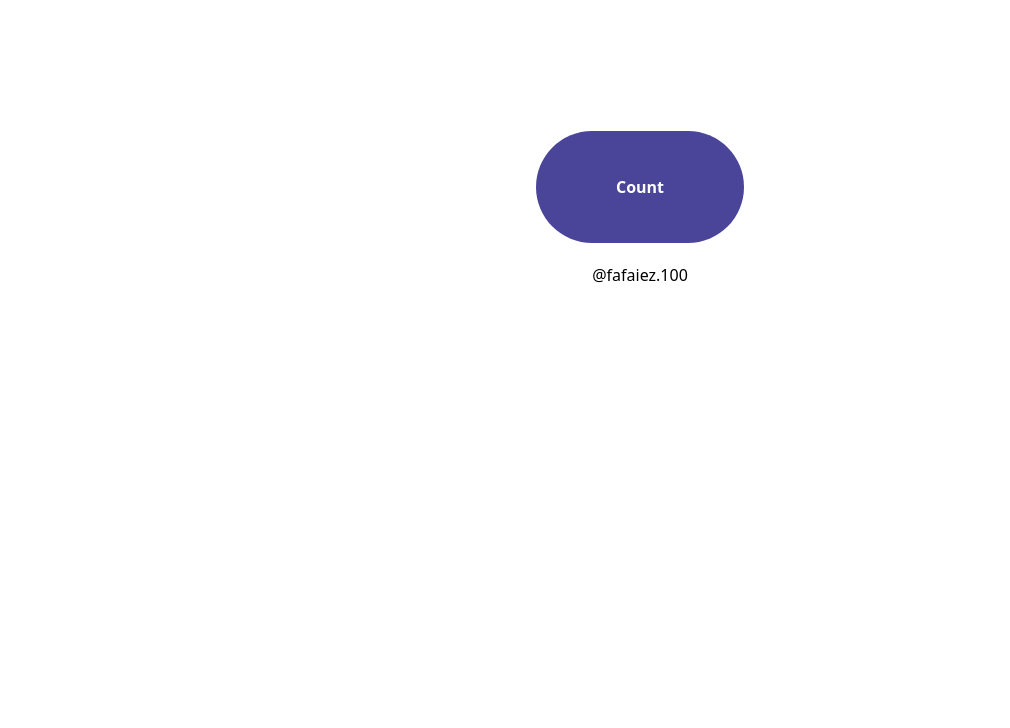
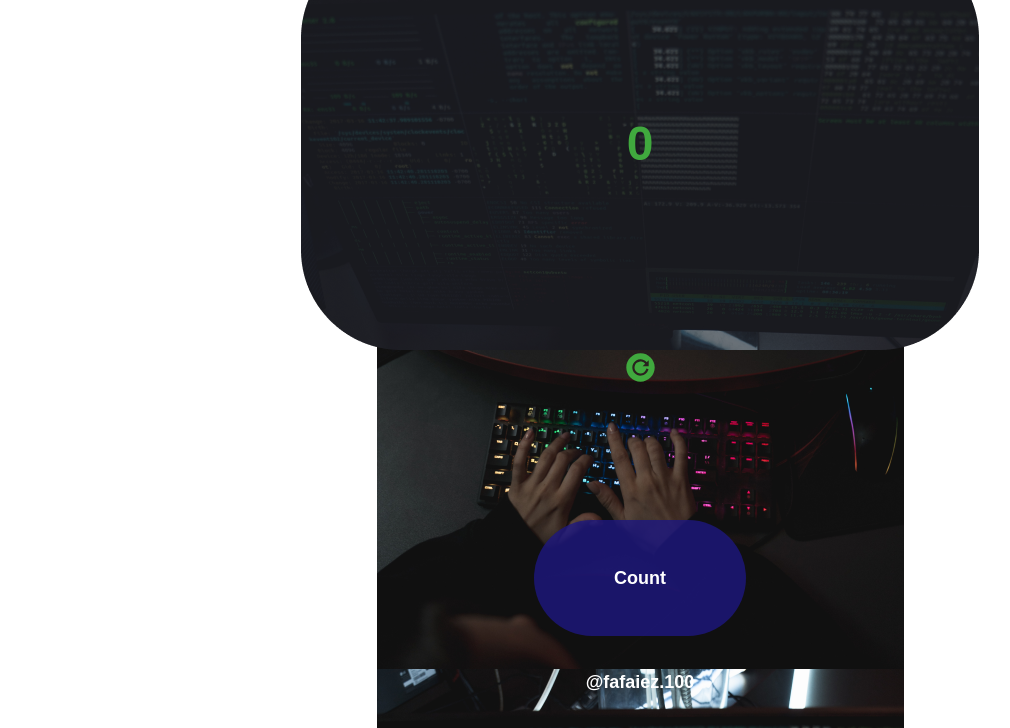
Before and after one commit to akhmadfaizabdulloh/tasbih-digital, a website: page public/index.html in a window 1280 px wide. Shown: the part 190-918 px from the top of the page, without its empty margins (0-1010 px from the left). Before the commit the page ends 800 px from the top, so only its background shows below. Drawn offline with Linux system fonts and the light colour scheme.

Commit message:
update count add

```diff
--- a/public/index.html
+++ b/public/index.html
@@ -7,13 +7,14 @@
   <title>Tasbih Digital</title>
 </head>
 <body>
-    <main class="h-screen bg-center"  style="background-image: url('img/background.png')">
+    <main class=" bg-center bg-repeat-y"  style="background-image: url('img/background.png')">
         <div class="container">
             <div class="flex flex-wrap">
                 <div class="w-full self-center text-center px-4">
                     <div class="relative">
                         <img src="img/screen.png" alt="Screen" class="mx-auto mt-32 bg-local">
-                        <div class="box-content absolute text-5xl text-[#40A93E] top-1/2 left-1/2 -translate-x-1/2 -translate-y-1/2">99999999</div>
+                        <div id="result" class="box-content absolute top-1/2 left-1/2 -translate-x-1/2 -translate-y-1/2 text-greenlight text-right text-5xl font-bold">0</div>
+                        <!-- 99999999 -->
                     </div>
                     <div>
                         <button class="items-center mx-auto">
@@ -24,13 +25,14 @@
                         </button>
                     </div>
 
-                    <button class="bg-[#1D1780CC] rounded-full mx-auto mt-32 py-11 px-20 text-white font-bold">Count</button>
-                    <p class="mx-auto mt-5 ">@fafaiez.100</p>
+                    <button id="add" class="bg-[#1D1780CC] rounded-full mx-auto mt-32 py-11 px-20 text-white font-bold text-lg">Count</button>
+                    <p class="mx-auto mt-8 mb-8 text-white font-semibold text-lg">@fafaiez.100</p>
 
                 </div>
             </div>
         </div>
 
     </main>
+    <script src="js/script.js"></script>
 </body>
 </html>
--- /dev/null
+++ b/public/js/script.js
@@ -0,0 +1,5 @@
+document.getElementById('add').addEventListener('click', function() {
+	const result = document.getElementById('result');
+
+  result.innerText = Number(result.innerText) + 1;
+});
--- a/src/input.css
+++ b/src/input.css
@@ -1,3 +1,9 @@
 @tailwind base;
 @tailwind components;
 @tailwind utilities;
+
+@import url('https://fonts.googleapis.com/css2?family=Poppins:ital,wght@0,100;0,200;0,300;0,400;0,500;0,600;0,700;0,900;1,100;1,200;1,300;1,400;1,500;1,600;1,700;1,800;1,900&display=swap');
+
+body {
+    font-family: 'Poppins', sans-serif;
+}
--- a/tailwind.config.js
+++ b/tailwind.config.js
@@ -8,18 +8,13 @@ module.exports = {
     },
     extend: {
       colors: {
-        primary: '#14b8a6',
-        secondary: '#64748b',
-        dark: '#002366',
-        gold: '#D0A84B',
-        whiteblue: '#CBD5E1',
-        darkestgreen: '#1C4144',
+        greenlight: '#40A93E',
       },
       screens: {
         '2xl': '1320px',
       },
       fontFamily: {
-        'Inter' : ['Inter', 'san-serif'],
+        'Poppins': ['Poppins', 'san-serif'],
       },
     },
   },
```
Also changed, not shown: public/css/style.css, public/img/background.png (added), public/img/screen.png (added).
